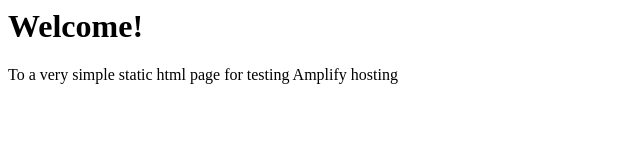
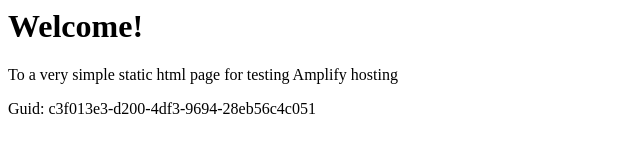
Before and after one commit to aws-aemilia-lhr/Github-PR-Commit-Integration-Test-DoNotTouch-GitHubAutoBuildCanaryTest-v1-preprod-eu-west-2, a website: page src/index.html in a window 1280 px wide. Shown: the whole page, without its empty margins (0-640 px from the left). Drawn offline with Linux system fonts and the light colour scheme.

Commit message:
commit from integ tests

```diff
--- a/src/index.html
+++ b/src/index.html
@@ -1,3 +1,5 @@
+
+
 <html lang="en">
 
 <head>
@@ -10,6 +12,6 @@
 <body>
     <h1>Welcome!</h1>
     <p>To a very simple static html page for testing Amplify hosting</p>
-</body>
+    <p>Guid: c3f013e3-d200-4df3-9694-28eb56c4c051</p></body>
 
 </html>
```
